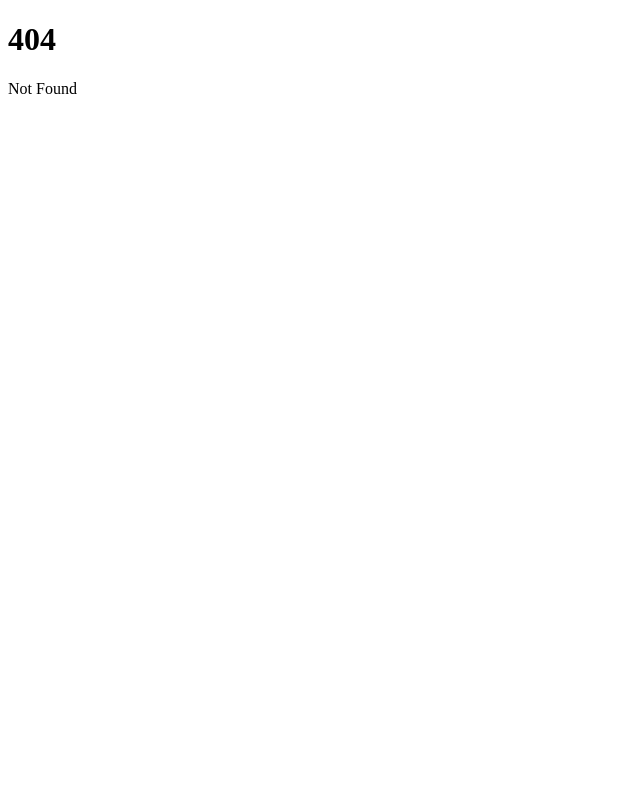
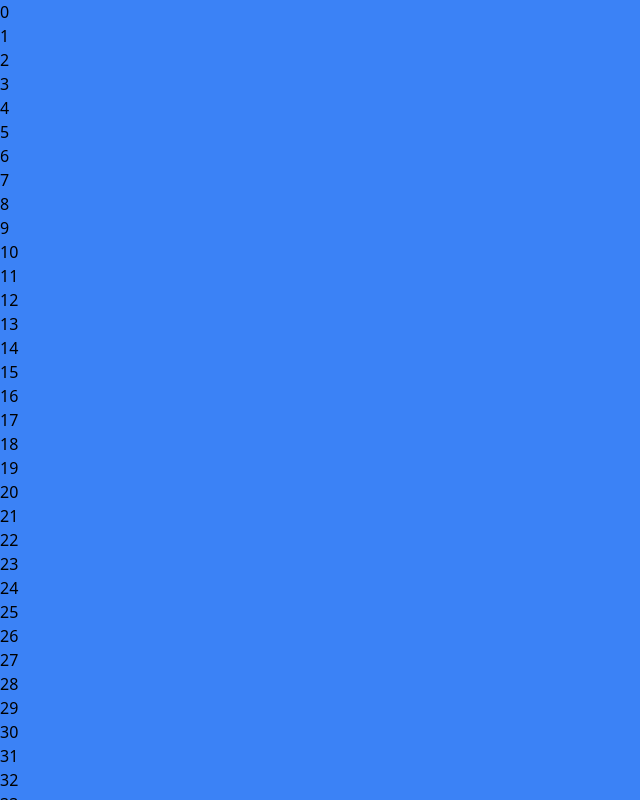
Before and after one commit to battall/batt.al, a SvelteKit app: page /photos/test_sections_v2 in a window 1280 px wide. Before the commit this address had no page. Shown: the whole page, without its empty margins (0-640 px from the left). Built offline with nearby package versions, Linux system fonts and the light colour scheme.

Commit message:
testing sections

```diff
--- /dev/null
+++ b/src/routes/photos/test_sections_v1/+page.svelte
@@ -0,0 +1,45 @@
+<script>
+  import { onMount } from "svelte";
+  import { tweened } from "svelte/motion";
+
+  /** @type {HTMLDivElement} */
+  let sections;
+  /** @type {HTMLDivElement} */
+  let section0;
+  /** @type {HTMLDivElement} */
+  let section1;
+
+  let innerHeight = $state(0);
+  onMount(() => {
+    innerHeight = window.innerHeight;
+
+    function step() {
+      let scrollContainer = sections.scrollTop / (sections.scrollHeight - sections.clientHeight);
+
+      section0.style.transform = `translate3d(0, ${scrollContainer * innerHeight * 0.6 - Math.min(innerHeight * 0.6, section1.scrollTop)}px, 0)`;
+      raf = requestAnimationFrame(step);
+    }
+    let raf = requestAnimationFrame(step);
+    return () => {
+      cancelAnimationFrame(raf);
+    };
+  });
+</script>
+
+<div bind:this={sections} class="w-full snap-y snap-mandatory overflow-y-auto overscroll-none">
+  <div class="h-px w-full snap-center"></div>
+  <div bind:this={section0} class="size-full overflow-y-auto">
+    <div class=" bg-blue-500">
+      {#each { length: 300 } as _, i}
+        <p>{i}</p>
+      {/each}
+    </div>
+  </div>
+  <div bind:this={section1} class="relative top-0 z-10 size-full snap-end overflow-y-auto pt-[60vh]">
+    <div class="bg-red-500">
+      {#each { length: 300 } as _, i}
+        <p>{i}</p>
+      {/each}
+    </div>
+  </div>
+</div>
--- /dev/null
+++ b/src/routes/photos/test_sections_v2/+page.svelte
@@ -0,0 +1,64 @@
+<script>
+  import { onMount } from "svelte";
+
+  /** @type {HTMLDivElement} */
+  let sections;
+  /** @type {HTMLDivElement} */
+  let section0;
+  /** @type {HTMLDivElement} */
+  let section1;
+
+  let section_current = $state(0);
+  onMount(() => {
+    innerHeight = window.innerHeight;
+
+    function step() {
+      section0.style.transform = `translate3d(0, ${-Math.min(sections.clientHeight * 0.6, section1.scrollTop)}px, 0)`;
+      raf = requestAnimationFrame(step);
+    }
+    let raf = requestAnimationFrame(step);
+    return () => {
+      cancelAnimationFrame(raf);
+    };
+  });
+</script>
+
+<div
+  bind:this={sections}
+  class="relative size-full snap-y snap-mandatory overflow-y-auto overscroll-none"
+  onscroll={(e) => {
+    if (!(e.target instanceof HTMLDivElement)) return;
+
+    let scrollPercent = e.target.scrollTop / (e.target.scrollHeight - e.target.clientHeight);
+    section_current = Math.round(scrollPercent);
+  }}
+>
+  <div
+    bind:this={section0}
+    class="absolute top-0 size-full snap-start overflow-y-auto"
+    class:pointer-events-none={section_current !== 0}
+  >
+    <div class=" bg-blue-500">
+      {#each { length: 300 } as _, i}
+        <p>{i}</p>
+      {/each}
+    </div>
+  </div>
+  <div
+    bind:this={section1}
+    class="absolute top-[40%] size-full snap-end overflow-y-auto"
+    class:pointer-events-none={section_current !== 1}
+  >
+    <button
+      class="h-[60%] w-full bg-transparent"
+      onclick={(e) => {
+        console.log("click TODO use this for clicking to grid.......... fuuuu! ");
+      }}
+    ></button>
+    <div class="bg-red-500">
+      {#each { length: 300 } as _, i}
+        <p>{i}</p>
+      {/each}
+    </div>
+  </div>
+</div>
```
